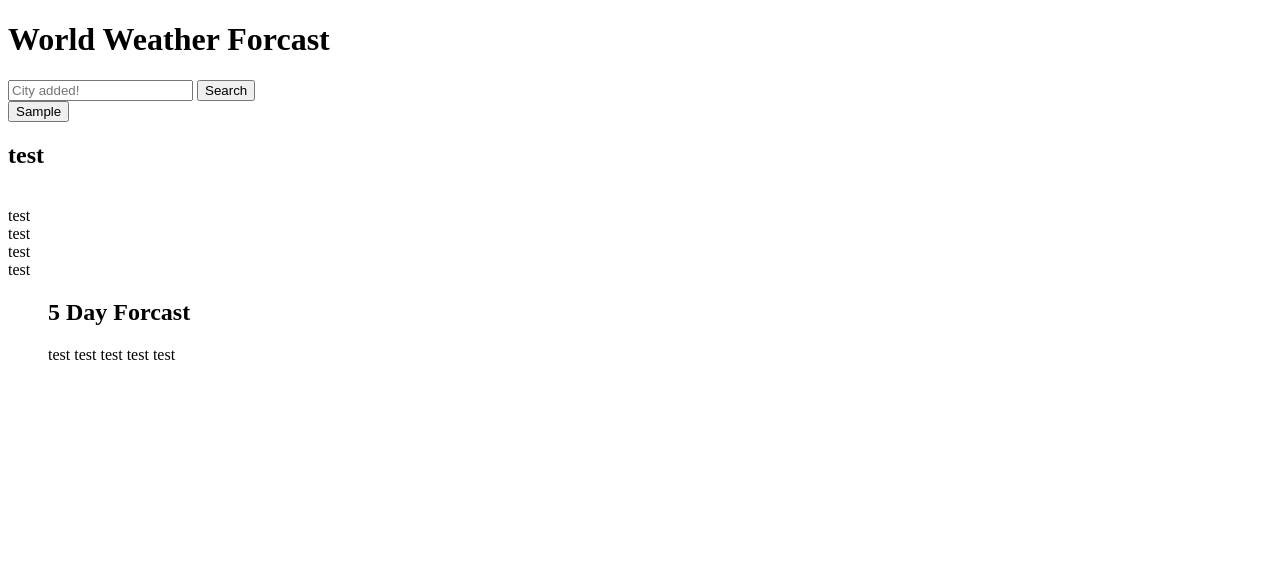
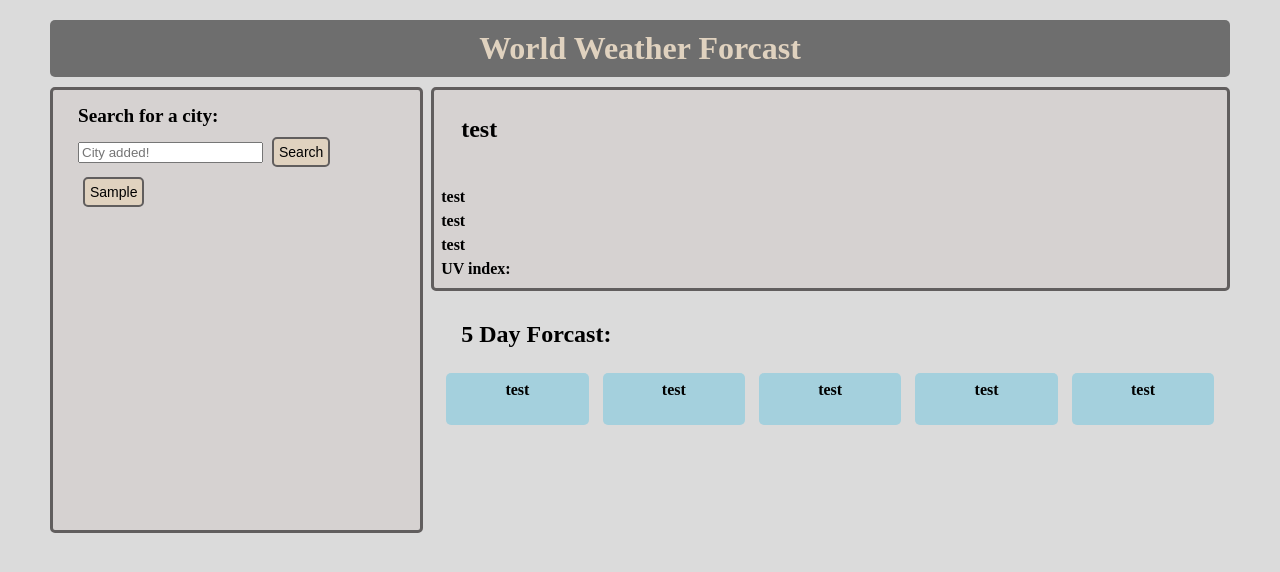
Before and after one commit to LachlanMckellar97/WeatherApp, a plain HTML site: page index.html in a window 1280 px wide. Both pictures are taken after typing "Sample" into the empty fields and a click on the button "Search". Drawn offline with nearby package versions, Linux system fonts and the light colour scheme; no server answers.

Commit message:
making it work

```diff
--- a/index.html
+++ b/index.html
@@ -8,48 +8,52 @@
     <title>Weather App</title>
 </head>
 <body>
+
+    <h1 id="heading">World Weather Forcast</h1>
+
     <div id="menu">
-        <h1>World Weather Forcast</h1>
+        <div id="searchspot">Search for a city:</div>
         <input id="location" placeholder="Type a Location">
         <button id="searchlocation">Search</button>
         <div id="previousLocations"></div>
     </div>
-    <div id="results">
+
+    <div id="results" class="hide">
         <h2 id="locationAndDate">test</h2>
         <img id="wicon" src="" alt="">
         <div id="temp">test</div>
         <div id="humidity">test</div>
         <div id="windspeed">test</div>
-        <div id="UVindex">test</div>
+        <div id="UVindex">UV index: <span id="UVindexspan"></span></div>
     </div>
 
-    <ul id="5dayforcast">
-        <h2>5 Day Forcast</h2>
-        <li class="5days">
+    <ul id="fivedayforcast" class="hide">
+        <h2>5 Day Forcast:</h2>
+        <li class="days">
             <div id="dayid1">test</div>
             <img id="wicon1" src="" alt="">
             <div id="tempday1"></div>
             <div id="humday1"></div>
         </li>
-        <li class="5days">
+        <li class="days">
             <div id="dayid2">test</div>
             <img id="wicon2" src="" alt="">
             <div id="tempday2"></div>
             <div id="humday2"></div>
         </li>
-        <li class="5days">
+        <li class="days">
             <div id="dayid3">test</div>
             <img id="wicon3" src="" alt="">
             <div id="tempday3"></div>
             <div id="humday3"></div>
         </li>
-        <li class="5days">
+        <li class="days">
             <div id="dayid4">test</div>
             <img id="wicon4" src="" alt="">
             <div id="tempday4"></div>
             <div id="humday4"></div>
         </li>
-        <li class="5days">
+        <li class="days">
             <div id="dayid5">test</div>
             <img id="wicon5" src="" alt="">
             <div id="tempday5"></div>
--- a/script.js
+++ b/script.js
@@ -1,24 +1,43 @@
+//Getting Localstorage
+var city = ""
+var prevcities = []
+var previouscitiesstring = localStorage.getItem("Previous")
+if(previouscitiesstring !== null) {
+    prevcities = JSON.parse(previouscitiesstring);
+    prevcities.forEach(function(precity){
+        var newbutton = $("<button>").addClass(precity);
+            newbutton.text(precity);
+        $("#previousLocations").prepend(newbutton);
+    })
+}
+
+//Loading last location info
+$(document).ready(function() {
+    ($("#previousLocations button").first()).trigger( "click" );
+ });
+
+
 //Getting city name
 $("#searchlocation").on("click", function() {
-    var city = $("#location").val();
+    city = $("#location").val();
+    prevcities.push(city);
+    localStorage.setItem("Previous",JSON.stringify(prevcities));
     if(city.length === 0) {
         $("#location").attr("placeholder", "Please enter a city");
         return;
     } else {
         getweather()
+        $("#results").removeClass("hide");
+        $("#fivedayforcast").removeClass("hide");
         $("#location").val("");
         $("#location").attr("placeholder", "City added!");
         var newbutton = $("<button>").addClass(city);
             newbutton.text(city);
         $("#previousLocations").prepend(newbutton);
-
     }
-
-    $("button").on("click", function() {
-        city = this.className;
-        getweather();
 })
 
+//Getting Weather
 function getweather() {
 
     $.ajax({
@@ -36,11 +55,16 @@ $("#searchlocation").on("click", function() {
             method: "GET"
         })
         .then(function(response2) {
-                $("#UVindex").text("UV index: " + (response2.value));
+            var UV = response2.value;
+            $("#UVindexspan").removeClass("low high med")
+            if(UV < 3) {$("#UVindexspan").addClass("low")}
+            if(UV > 3.01) {$("#UVindexspan").addClass("med")}
+            if(UV > 6.01) {$("#UVindexspan").addClass("high")}
+            $("#UVindexspan").text(UV);
         })
     })
     $.ajax({
-            url: "http://api.openweathermap.org/data/2.5/forecast?q=" + city + "&cnt=41&appid=6bf240b1bc4ff00cea024200576460d7&units=metric",
+        url: "http://api.openweathermap.org/data/2.5/forecast?q=" + city + "&cnt=40&appid=6bf240b1bc4ff00cea024200576460d7&units=metric",
         method: "GET"
     })
     .then(function(response3) {
@@ -48,11 +72,18 @@ $("#searchlocation").on("click", function() {
         var days = ["1", "2", "3", "4", "5", "yuhhh"]
         for (i = 1; i < days.length; i++) {
             var u = i * 8 - 1;
-                $("#dayid" + [i]).text(response3.list[u].dt_txt);
+            $("#dayid" + [i]).text((response3.list[u].dt_txt).slice(0, 10));
             $("#wicon" + [i]).attr("src", ("http://openweathermap.org/img/w/" + (response3.list[u].weather[0].icon) + ".png"));
-                $("#tempday" + [i]).text("Temperature: " + (response3.list[u].main.temp) + "°C");
+            $("#tempday" + [i]).text("Temp: " + (response3.list[u].main.temp) + "°C");
             $("#humday" + [i]).text("Humidity: " + (response3.list[u].main.humidity) + "%");
         }
     })
 }
+
+//Click function for buttons
+$("#previousLocations").on("click", "button", function() {
+    $("#results").removeClass("hide");
+    $("#fivedayforcast").removeClass("hide");
+    city = this.className;
+    getweather();
 })
--- a/style.css
+++ b/style.css
@@ -1,3 +1,89 @@
+body {
+    background-color: rgb(219, 219, 219);
+    margin: 20px 50px 20px 50px;
+}
+button {
+    background-color: rgb(224, 210, 191);
+    padding: 5px;
+    margin: 5px;
+    font-size: 14px;
+    border: solid rgb(97, 94, 94) 2px;
+    border-radius: 5px;
+}
+.city {
+    display: block;
+}
+#heading {
+    width: 100%;
+    padding: 10px 0px;
+    margin: 10px 0px;
+    background-color: rgb(110, 110, 110);
+    text-align: center;
+    border-radius: 5px;
+    color: rgb(224, 210, 191);
+}
+#menu {
+    float: left;
+    width: 29%;
+    background-color: rgb(214, 210, 209);
+    padding: 10px 0px 10px 25px;
+    height: 420px;
+    line-height: 2rem;
+    border: solid rgb(97, 94, 94) 3px;
+    border-radius: 5px;
+}
+#searchspot {
+    font-size: larger;
+    font-weight: bold;
+}
+#results {
+    float: right;
+    width: 66%;
+    background-color: rgb(214, 210, 209);
+    padding: 7px;
+    font-weight: bold;
+    line-height: 1.5rem;
+    border: solid rgb(97, 94, 94) 3px;
+    border-radius: 5px;
+}
+#fivedayforcast {
+    float: right;
+    padding: 10px;
+    width: 66%;
+    margin: auto;
+}
+h2 {
+    margin-left: 20px;
+}
+.days {
+    padding: 8px 5px;
+    margin: 5px;
+    background-color: rgb(164, 208, 221);
+    text-align: center;
+    width: 17%;
+    border-radius: 5px;
+    font-weight: 600;
+}
+#UVindexspan {
+    border-radius: 5px;
+    padding: 3px;
+}
+
+
+
 li {
     display: inline-block;
 }
+.hide {
+    display: none;
+}
+
+.low {
+    background-color: green;
+}
+.med {
+    background-color: orange;
+}
+.high {
+    background-color: red;
+}
```
Lines whose indentation alone changed are shown as unchanged.
